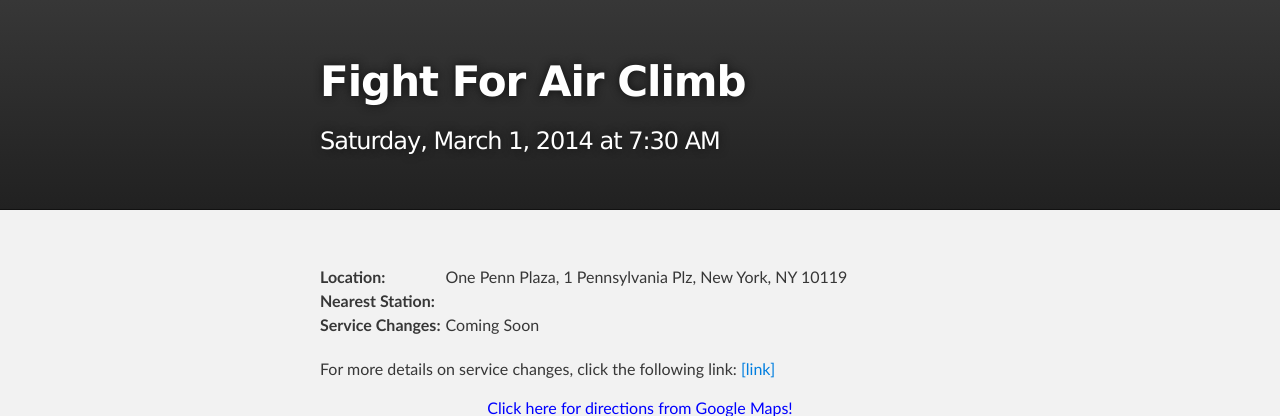
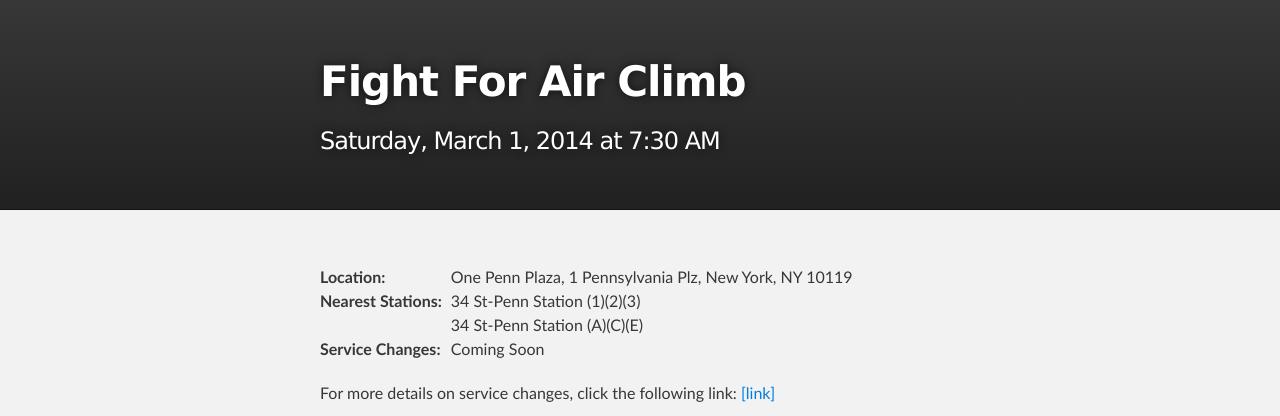
Before and after one commit to terrellthemtaguy/terrellthemtaguy.github.io, a Jekyll site: the page built from _posts/2014-03-01-Fight_For_Air_Climb.html, in a window 1280 px wide, cut to the strip 0-416 px from the top of the page. Built offline with Jekyll 4.4.1, drawn with Linux system fonts in a browser that asks for light colours; some of the changed lines change nothing that is shown.

Commit message:
use nearest-stations

```diff
--- a/_posts/2014-03-01-Fight_For_Air_Climb.html
+++ b/_posts/2014-03-01-Fight_For_Air_Climb.html
@@ -3,7 +3,9 @@ layout: direction
 title: Fight For Air Climb
 time: Saturday, March 1, 2014 at 7:30 AM
 location: One Penn Plaza, 1 Pennsylvania Plz, New York, NY 10119
-nearest-station: 34 St-Penn Station (1)(2)(3) <em>or</em> 34 St-Penn Station (A)(C)(E)
+nearest-stations:
+    - 34 St-Penn Station (1)(2)(3)
+    - 34 St-Penn Station (A)(C)(E)
 changes-brief: [Coming Soon]
 changes-ext: <a href="http://travel.mtanyct.info/serviceadvisory/routeStatusResult.aspx?tag=ALL&date=03/01/2014&time=&method=getstatus4">[link]</a>
 ---
```
